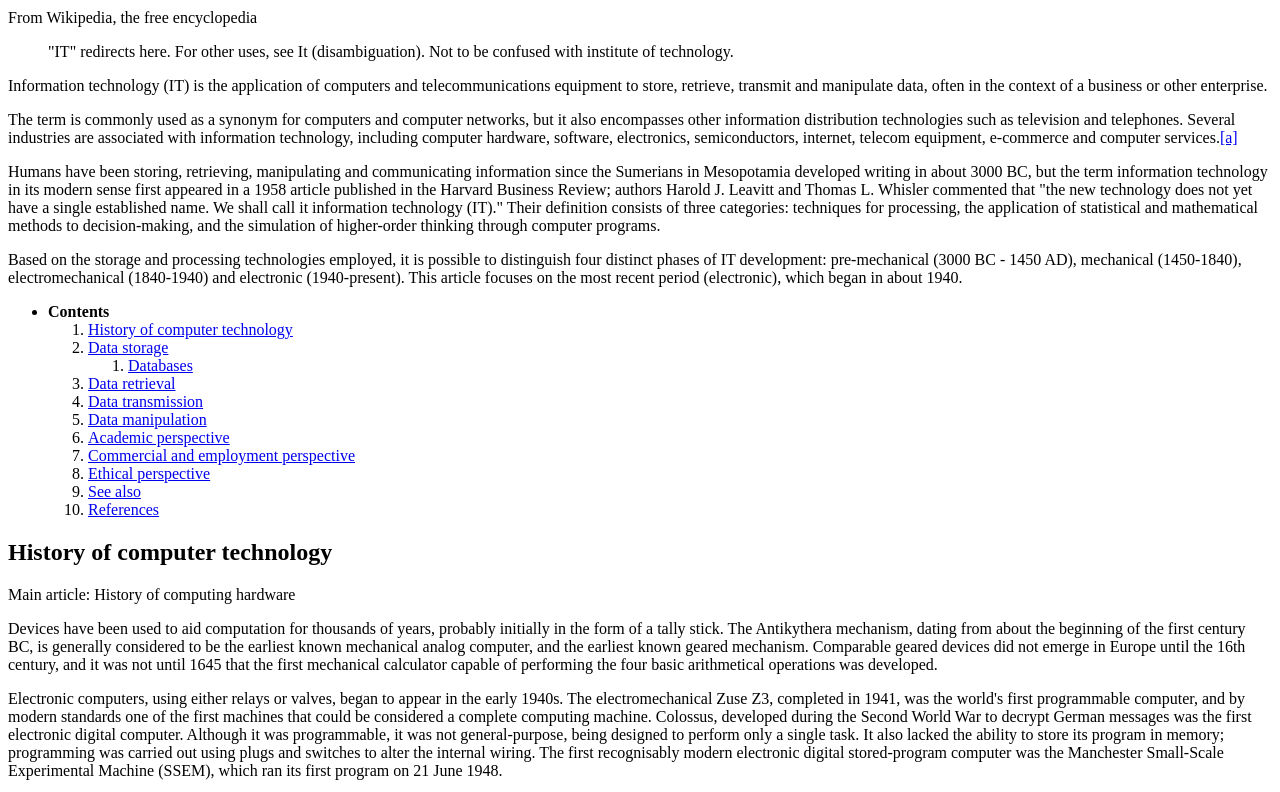
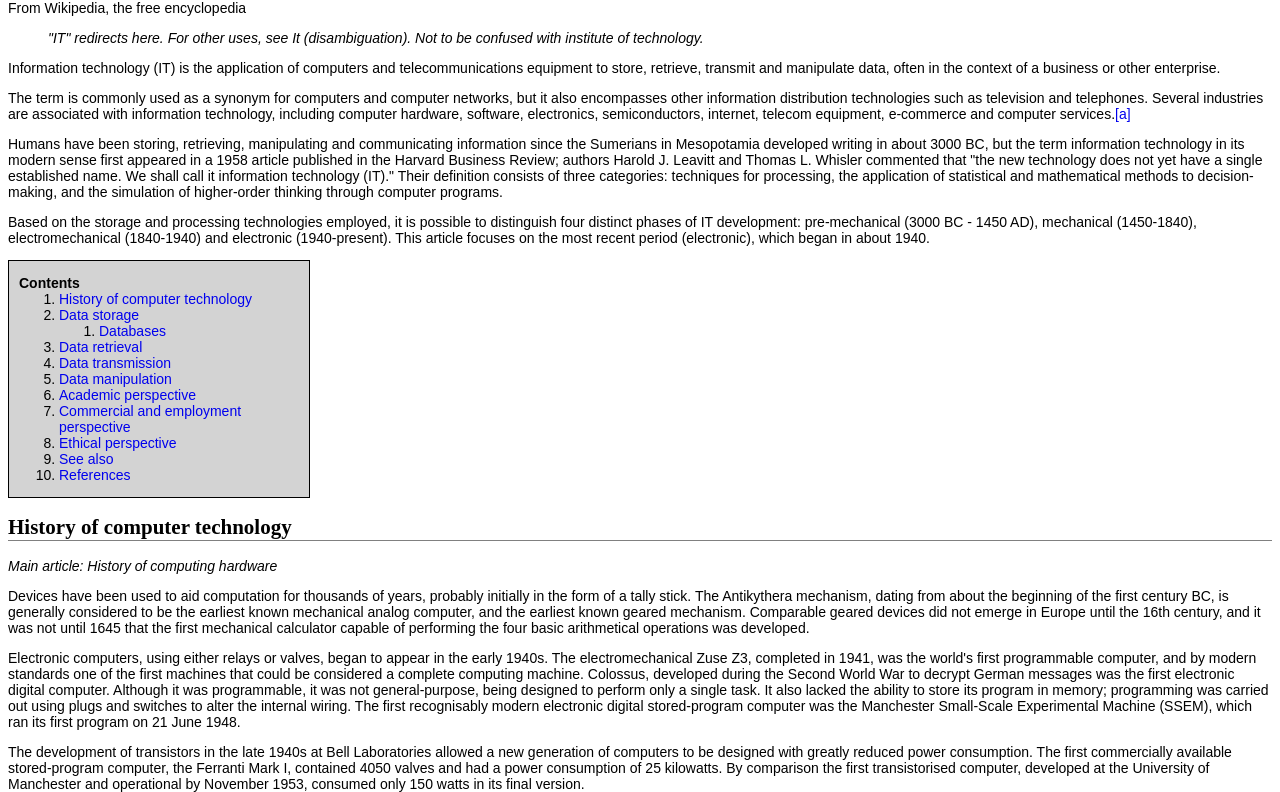
Before and after one commit to 23thompa/web_development, a plain HTML site: page WikiPage/index.html in a window 1280 px wide. Shown: the part 71-863 px from the top of the page. Drawn offline with Linux system fonts and the light colour scheme.

Commit message:
Add files via upload
fixed, stylesheet wasn't linked properly

```diff
--- a/WikiPage/index.html
+++ b/WikiPage/index.html
@@ -2,7 +2,7 @@
 <!DOCTYPE html>
 	<head>
 		<meta charset="UTF-8">
-			<link href="style_start.css" type="text/css" rel="stylesheet">
+			<link href="style.css" type="text/css" rel="stylesheet">
 		<title>Information Technology</title>
 	</head>
 
```
